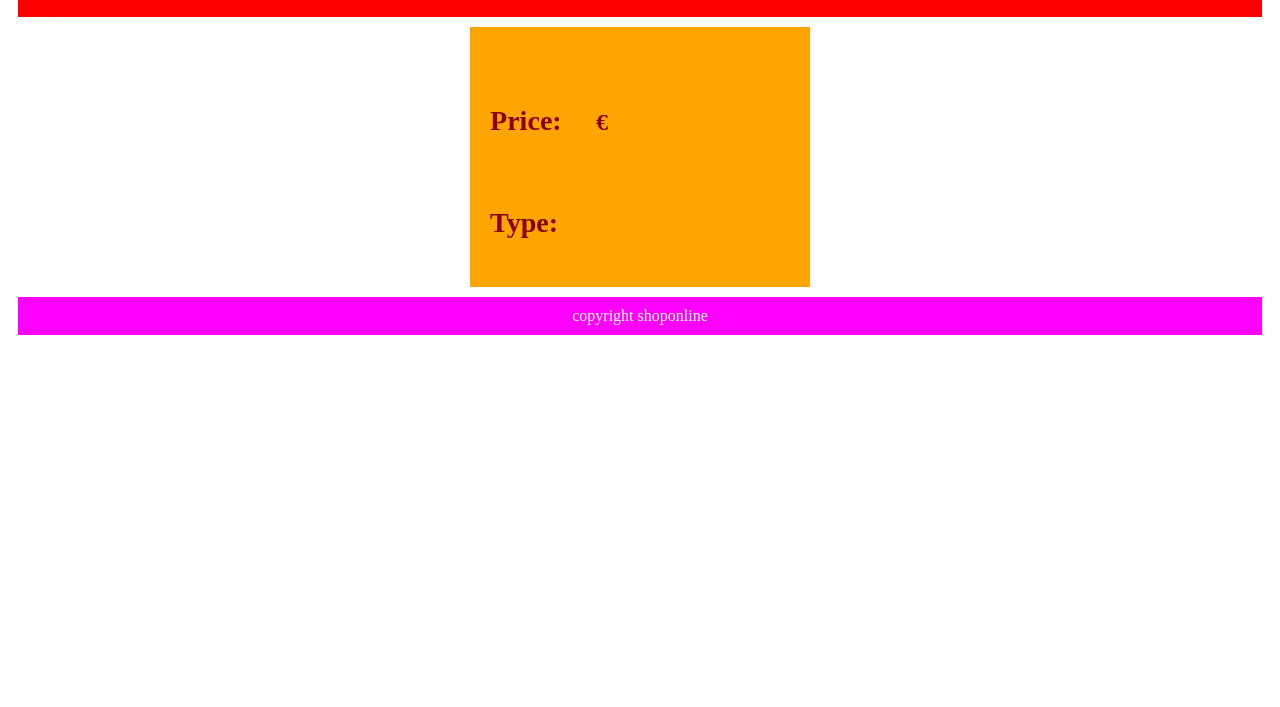
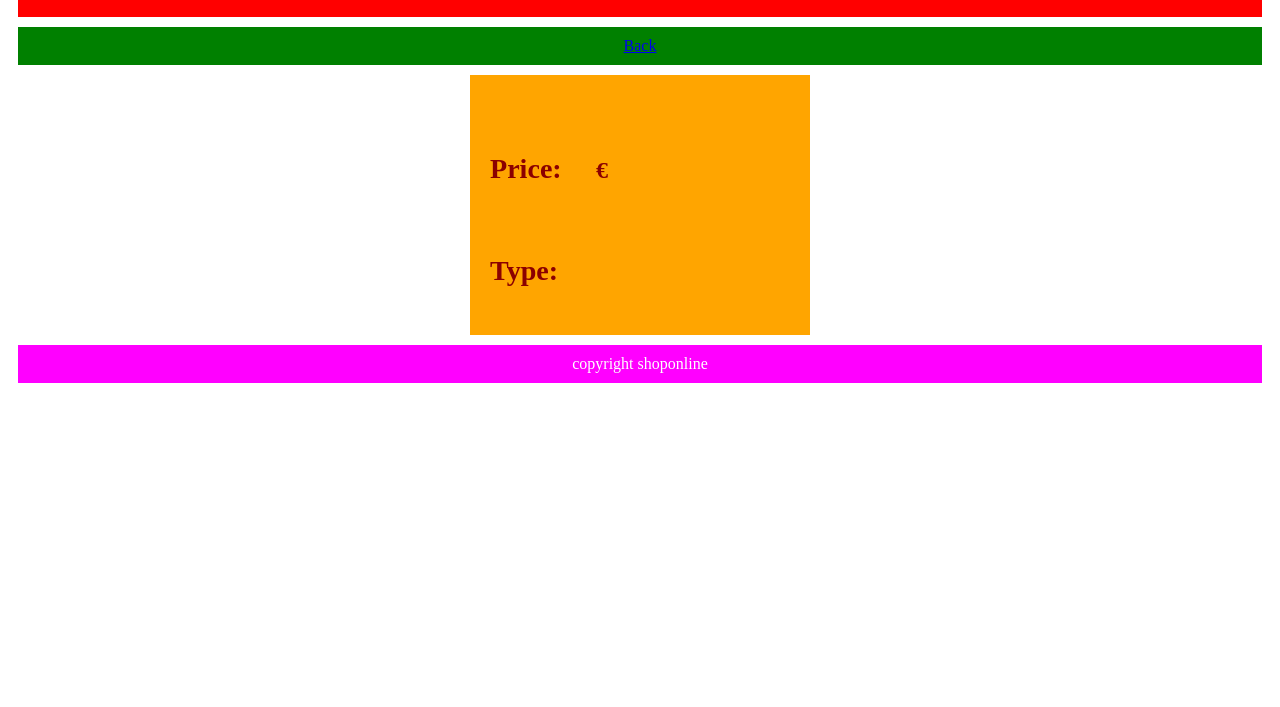
Before and after one commit to fabio-guilherme/products-example, a website: page public/product.html in a window 1280 px wide. Shown: the part 93-800 px from the top of the page. Drawn offline with nearby package versions, Linux system fonts and the light colour scheme.

Commit message:
HTML and CSS fixes

```diff
--- a/public/product.html
+++ b/public/product.html
@@ -12,6 +12,8 @@
     <header>
         <h1> Product Info </h1>
     </header>
+    <nav>
+        <a href="index.html">Back</a></nav>
     <main>
         <header>
             <h2 id="name"></h2>
--- a/public/stylesheets/product.css
+++ b/public/stylesheets/product.css
@@ -1,5 +1,6 @@
 body>header,
-body>footer {
+body>footer,
+body>nav {
     padding: 10px;
     margin: 10px;
     color: white;
@@ -36,3 +37,12 @@ main header {
     background-color: peachpuff;
     text-align: center;
 }
+
+nav {
+    background-color: green;
+    text-align: center;
+}
+
+a:visited {
+    color: white;
+}
--- a/public/stylesheets/style.css
+++ b/public/stylesheets/style.css
@@ -107,3 +107,7 @@
     color: gold;
     border-radius: 4px;
 }
+
+a:visited {
+    color: white;
+}
```
Lines whose indentation alone changed are shown as unchanged.
